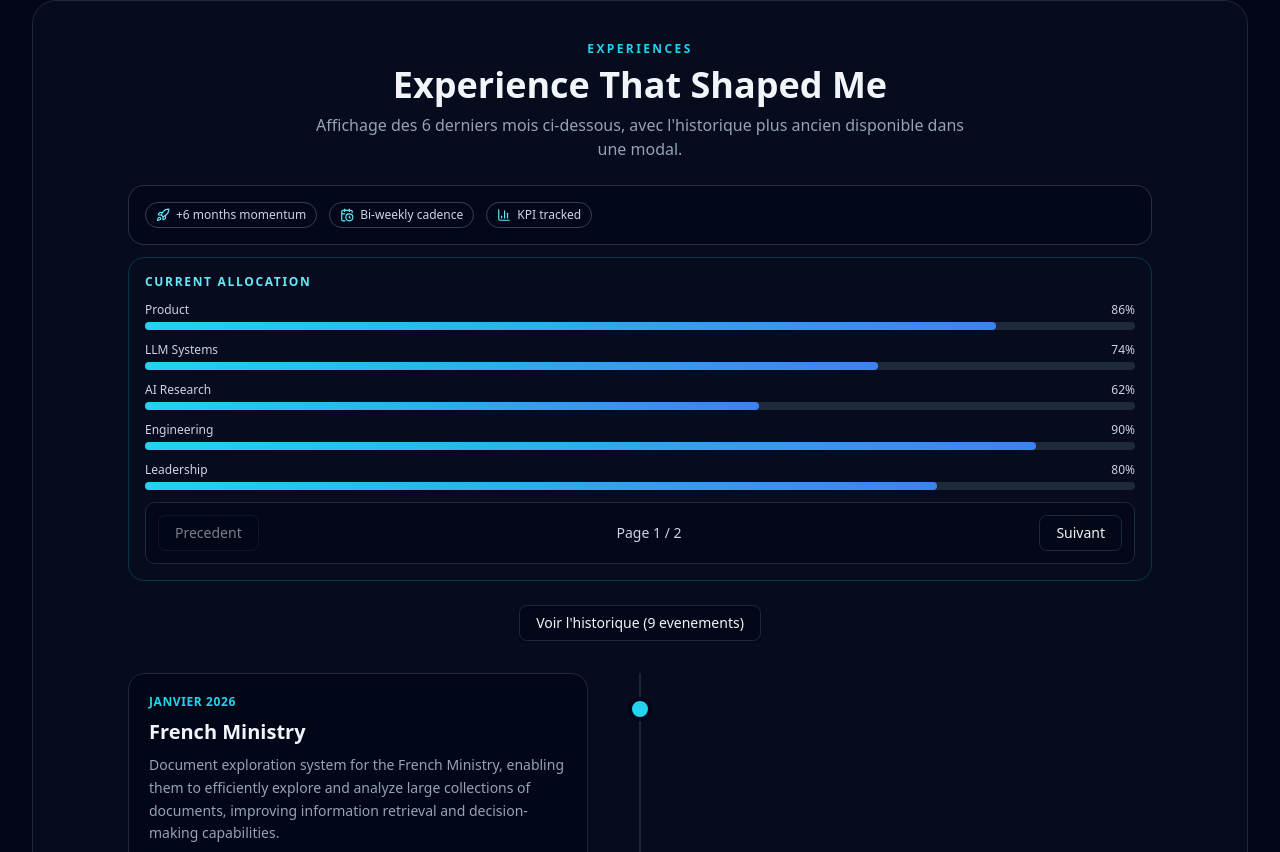
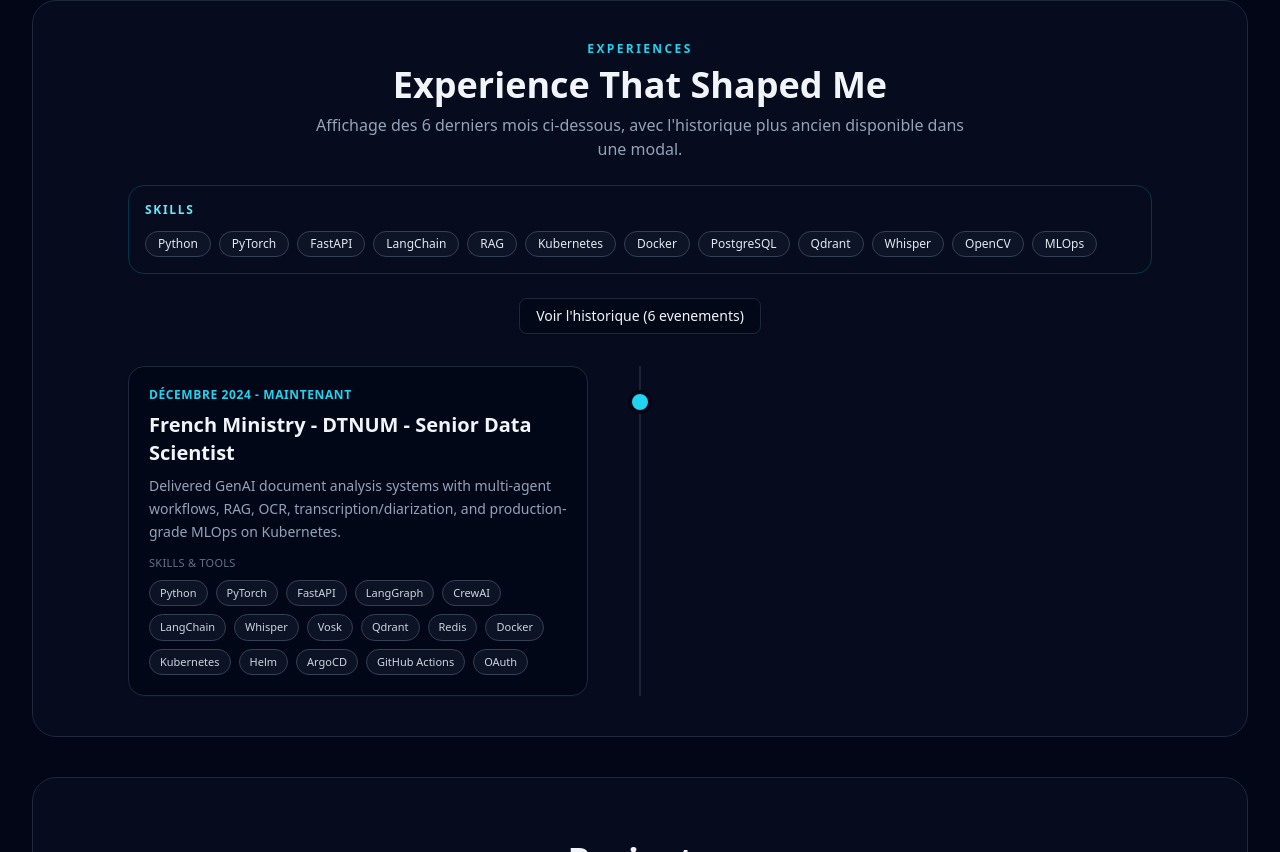
Before and after one commit to mitchou10/mitchou10.github.io, a React (Vite) app: page / in a window 1280 px wide. Shown: the part 1568-2420 px from the top of the page. Built offline with nearby package versions, Linux system fonts and the light colour scheme.

Commit message:
feat: enhance Timeline and TimelineVisuals components with new event formatting and skills integration

```diff
--- a/src/components/Timeline.jsx
+++ b/src/components/Timeline.jsx
@@ -14,6 +14,27 @@
   });
 }
 
+function getEventReferenceDate(event) {
+  if (!event.endDate) {
+    return new Date();
+  }
+
+  return new Date(event.endDate || event.date || event.startDate);
+}
+
+function formatPeriod(event) {
+  const start = event.startDate || event.date;
+  const end = event.endDate;
+
+  if (!start) {
+    return '';
+  }
+
+  const startLabel = formatDate(start);
+  const endLabel = end ? formatDate(end) : 'Maintenant';
+  return `${startLabel} - ${endLabel}`;
+}
+
 function getExperienceTags(event) {
   const tools = Array.isArray(event.tools) ? event.tools : [];
   const skills = Array.isArray(event.skills) ? event.skills : [];
@@ -25,7 +46,7 @@
   const [olderPage, setOlderPage] = useState(1);
 
   const sortedEvents = useMemo(
-    () => [...experiencesData].sort((a, b) => new Date(b.date).getTime() - new Date(a.date).getTime()),
+    () => [...experiencesData].sort((a, b) => getEventReferenceDate(b).getTime() - getEventReferenceDate(a).getTime()),
     [],
   );
 
@@ -34,8 +55,8 @@
     return new Date(now.getFullYear(), now.getMonth() - 6, now.getDate());
   }, []);
 
-  const recentEvents = sortedEvents.filter((event) => new Date(event.date).getTime() >= sixMonthsAgo.getTime());
-  const olderEvents = sortedEvents.filter((event) => new Date(event.date).getTime() < sixMonthsAgo.getTime());
+  const recentEvents = sortedEvents.filter((event) => getEventReferenceDate(event).getTime() >= sixMonthsAgo.getTime());
+  const olderEvents = sortedEvents.filter((event) => getEventReferenceDate(event).getTime() < sixMonthsAgo.getTime());
 
   const olderTotalPages = Math.max(1, Math.ceil(olderEvents.length / ITEMS_PER_PAGE));
   const safeOlderPage = Math.min(olderPage, olderTotalPages);
@@ -89,7 +110,7 @@
               const isLeft = index % 2 === 0;
 
               return (
-                <article key={`${item.date}-${item.title}`} className="relative pl-10 md:pl-0">
+                <article key={`${item.startDate || item.date}-${item.title}`} className="relative pl-10 md:pl-0">
                   <div
                     className="absolute left-0 top-6 h-6 w-6 rounded-full border-4 border-slate-950 bg-cyan-400 md:left-1/2 md:-translate-x-1/2"
                     aria-hidden="true"
@@ -97,7 +118,7 @@
 
                   <div className={isLeft ? 'md:mr-[52%] md:pr-8' : 'md:ml-[52%] md:pl-8'}>
                     <div className="rounded-2xl border border-slate-800 bg-slate-950/70 p-5 shadow-sm shadow-cyan-900/10 transition hover:border-cyan-500/60">
-                      <p className="text-xs font-semibold uppercase tracking-wider text-cyan-400">{formatDate(item.date)}</p>
+                      <p className="text-xs font-semibold uppercase tracking-wider text-cyan-400">{formatPeriod(item)}</p>
                       <h3 className="mt-2 text-xl font-semibold text-slate-100">{item.title}</h3>
                       <p className="mt-2 text-sm leading-relaxed text-slate-400">{item.description}</p>
                       {getExperienceTags(item).length > 0 && (
@@ -106,7 +127,7 @@
                           <div className="mt-2 flex flex-wrap gap-2">
                             {getExperienceTags(item).map((tag) => (
                               <span
-                                key={`${item.date}-${item.title}-${tag}`}
+                                key={`${item.startDate || item.date}-${item.title}-${tag}`}
                                 className="rounded-full border border-slate-700 bg-slate-900/80 px-2.5 py-1 text-[11px] font-medium text-slate-300"
                               >
                                 {tag}
@@ -159,8 +180,8 @@
 
             <div className="mt-6 space-y-3">
               {paginatedOlderEvents.map((event) => (
-                <article key={`${event.date}-${event.title}`} className="rounded-xl border border-slate-800 bg-slate-950/70 p-4">
-                  <p className="text-xs font-semibold uppercase tracking-wide text-cyan-400">{formatDate(event.date)}</p>
+                <article key={`${event.startDate || event.date}-${event.title}`} className="rounded-xl border border-slate-800 bg-slate-950/70 p-4">
+                  <p className="text-xs font-semibold uppercase tracking-wide text-cyan-400">{formatPeriod(event)}</p>
                   <h5 className="mt-1 text-lg font-semibold text-slate-100">{event.title}</h5>
                   <p className="mt-1 text-sm text-slate-400">{event.description}</p>
                   {getExperienceTags(event).length > 0 && (
@@ -169,7 +190,7 @@
                       <div className="mt-2 flex flex-wrap gap-2">
                         {getExperienceTags(event).map((tag) => (
                           <span
-                            key={`${event.date}-${event.title}-${tag}`}
+                            key={`${event.startDate || event.date}-${event.title}-${tag}`}
                             className="rounded-full border border-slate-700 bg-slate-900/80 px-2.5 py-1 text-[11px] font-medium text-slate-300"
                           >
                             {tag}
--- a/src/components/TimelineVisuals.jsx
+++ b/src/components/TimelineVisuals.jsx
@@ -1,79 +1,46 @@
-import { useMemo, useState } from 'react';
-import { BarChart3, CalendarClock, Rocket } from 'lucide-react';
+import { useMemo } from 'react';
 
-import { Button } from '@/components/ui/button';
-import currentAllocation from '@/data/current-allocation.json';
-
-const ITEMS_PER_PAGE = 5;
+import experienceSkills from '@/data/experience-skills.json';
 
 export default function TimelineVisuals() {
-  const [allocationPage, setAllocationPage] = useState(1);
-
-  const totalPages = Math.max(1, Math.ceil(currentAllocation.length / ITEMS_PER_PAGE));
-  const safeAllocationPage = Math.min(allocationPage, totalPages);
-  const paginatedAllocation = useMemo(() => {
-    const start = (safeAllocationPage - 1) * ITEMS_PER_PAGE;
-    return currentAllocation.slice(start, start + ITEMS_PER_PAGE);
-  }, [safeAllocationPage]);
+  const normalizedSkills = useMemo(
+    () =>
+      experienceSkills
+        .map((item) => {
+          if (typeof item === 'string') {
+            return { label: item, usage: '' };
+          }
+          return {
+            label: item?.label || item?.name || '',
+            usage: item?.usage || item?.description || '',
+          };
+        })
+        .filter((item) => item.label),
+    [],
+  );
 
   return (
     <div className="mt-6 space-y-3">
-      <article className="rounded-2xl border border-slate-700/70 bg-slate-950/45 p-4">
-        <div className="flex flex-wrap items-center gap-3 text-xs text-slate-300">
-          <span className="inline-flex items-center gap-1.5 rounded-full border border-slate-700 px-2.5 py-1">
-            <Rocket className="h-3.5 w-3.5 text-cyan-300" aria-hidden="true" />
-            +6 months momentum
-          </span>
-          <span className="inline-flex items-center gap-1.5 rounded-full border border-slate-700 px-2.5 py-1">
-            <CalendarClock className="h-3.5 w-3.5 text-cyan-300" aria-hidden="true" />
-            Bi-weekly cadence
-          </span>
-          <span className="inline-flex items-center gap-1.5 rounded-full border border-slate-700 px-2.5 py-1">
-            <BarChart3 className="h-3.5 w-3.5 text-cyan-300" aria-hidden="true" />
-            KPI tracked
-          </span>
-        </div>
-      </article>
+      <article className="rounded-2xl border border-cyan-500/25 bg-gradient-to-r from-cyan-500/8 via-slate-900/70 to-slate-900/70 p-4">
+        <p className="text-xs font-semibold uppercase tracking-[0.14em] text-cyan-300">Skills</p>
+        <div className="mt-3 flex flex-wrap gap-2">
+          {normalizedSkills.map((skill) => (
+            <div key={skill.label} className="group relative">
+              <button
+                type="button"
+                title={skill.usage || skill.label}
+                className="rounded-full border border-slate-700 bg-slate-900/75 px-3 py-1 text-xs font-medium text-slate-200 transition hover:border-cyan-400 focus-visible:border-cyan-400 focus-visible:outline-none"
+              >
+                {skill.label}
+              </button>
 
-      <article className="rounded-2xl border border-cyan-500/25 bg-gradient-to-r from-cyan-500/8 via-slate-900/70 to-slate-900/70 p-4">
-        <p className="text-xs font-semibold uppercase tracking-[0.14em] text-cyan-300">Current Allocation</p>
-        <div className="mt-3 space-y-3">
-          {paginatedAllocation.map((item) => (
-            <div key={item.label}>
-              <div className="mb-1 flex items-center justify-between text-xs text-slate-300">
-                <span>{item.label}</span>
-                <span>{item.percent}%</span>
-              </div>
-              <div className="h-2 rounded-full bg-slate-800">
-                <div
-                  className="h-2 rounded-full bg-gradient-to-r from-cyan-400 to-blue-500"
-                  style={{ width: `${item.percent}%` }}
-                />
-              </div>
+              {skill.usage && (
+                <div className="pointer-events-none invisible absolute left-1/2 top-[calc(100%+8px)] z-20 w-64 -translate-x-1/2 rounded-lg border border-slate-700 bg-slate-950/95 px-3 py-2 text-left text-xs text-slate-300 opacity-0 shadow-lg transition duration-150 group-hover:visible group-hover:opacity-100 group-focus-within:visible group-focus-within:opacity-100">
+                  {skill.usage}
+                </div>
+              )}
             </div>
           ))}
-
-          {totalPages > 1 && (
-            <div className="mt-2 flex items-center justify-between gap-3 rounded-lg border border-slate-800 bg-slate-950/60 p-3">
-              <Button
-                variant="outline"
-                onClick={() => setAllocationPage((page) => Math.max(1, page - 1))}
-                disabled={safeAllocationPage === 1}
-              >
-                Precedent
-              </Button>
-              <p className="text-sm text-slate-300">
-                Page {safeAllocationPage} / {totalPages}
-              </p>
-              <Button
-                variant="outline"
-                onClick={() => setAllocationPage((page) => Math.min(totalPages, page + 1))}
-                disabled={safeAllocationPage === totalPages}
-              >
-                Suivant
-              </Button>
-            </div>
-          )}
         </div>
       </article>
     </div>
--- /dev/null
+++ b/src/data/experience-skills.json
@@ -0,0 +1,50 @@
+[
+  {
+    "label": "Python",
+    "usage": "Used as the core language for ML/GenAI APIs, data pipelines, and production services."
+  },
+  {
+    "label": "PyTorch",
+    "usage": "Used for model training and fine-tuning on computer vision and LLM-oriented tasks."
+  },
+  {
+    "label": "FastAPI",
+    "usage": "Used to expose model and document services through robust REST APIs."
+  },
+  {
+    "label": "LangChain",
+    "usage": "Used to orchestrate LLM chains and tool-based reasoning workflows."
+  },
+  {
+    "label": "RAG",
+    "usage": "Used to ground responses on internal document corpora with retrieval + generation."
+  },
+  {
+    "label": "Kubernetes",
+    "usage": "Used to deploy, scale, and isolate AI services across environments."
+  },
+  {
+    "label": "Docker",
+    "usage": "Used to package services for reproducible local and production execution."
+  },
+  {
+    "label": "PostgreSQL",
+    "usage": "Used to store metadata, task state, and structured outputs from AI pipelines."
+  },
+  {
+    "label": "Qdrant",
+    "usage": "Used as vector storage for semantic search and retrieval quality in RAG use cases."
+  },
+  {
+    "label": "Whisper",
+    "usage": "Used to transcribe meetings and audio streams for downstream analysis."
+  },
+  {
+    "label": "OpenCV",
+    "usage": "Used for image preprocessing and vision pipelines in OCR and inspection tasks."
+  },
+  {
+    "label": "MLOps",
+    "usage": "Used to monitor, version, and continuously improve model lifecycle in production."
+  }
+]
--- a/src/data/experiences.json
+++ b/src/data/experiences.json
@@ -1,63 +1,125 @@
 [
   {
-    "date": "2013-09-01",
-    "title": "Sopra-Steria ",
-    "description": "Build abnormality detection system for a large telecom company, improving their ability to identify and respond to network issues.",
-    "tools": ["Python", "scikit-learn", "Pandas", "SQL"]
+    "date": "2024-12-01",
+    "startDate": "2024-12-01",
+    "endDate": null,
+    "title": "French Ministry - DTNUM - Senior Data Scientist",
+    "description": "Delivered GenAI document analysis systems with multi-agent workflows, RAG, OCR, transcription/diarization, and production-grade MLOps on Kubernetes.",
+    "tools": [
+      "Python",
+      "PyTorch",
+      "FastAPI",
+      "LangGraph",
+      "CrewAI",
+      "LangChain",
+      "Whisper",
+      "Vosk",
+      "Qdrant",
+      "Redis",
+      "Docker",
+      "Kubernetes",
+      "Helm",
+      "ArgoCD",
+      "GitHub Actions",
+      "OAuth"
+    ]
   },
   {
-    "date": "2015-09-01",
-    "title": "Orange",
-    "description": "Spam detection system for a large telecom company, enhancing their ability to filter out unwanted communications and improve customer experience.",
-    "tools": ["Python", "NLP", "TF-IDF", "XGBoost"]
+    "date": "2020-03-01",
+    "startDate": "2020-03-01",
+    "endDate": "2024-11-30",
+    "title": "Fujitsu - CoE - Lead Data Scientist",
+    "description": "Led data science initiatives across GenAI/RAG, computer vision, and MLOps; built custom agents, improved retrieval quality, and deployed end-to-end AI products.",
+    "tools": [
+      "Python",
+      "PyTorch",
+      "OpenCV",
+      "C++",
+      "LangChain",
+      "LlamaIndex",
+      "FAISS",
+      "Kafka",
+      "MLflow",
+      "ClearML",
+      "Airflow",
+      "Docker",
+      "Kubernetes",
+      "FastAPI",
+      "Jenkins"
+    ]
   },
   {
-    "date": "2016-09-01",
-    "title": "AXA France",
-    "description": "Fraud detection system for a major insurance company, helping them identify and prevent fraudulent claims, saving costs and improving customer trust.",
-    "tools": ["Python", "Spark", "SQL", "Gradient Boosting"]
+    "date": "2019-05-01",
+    "startDate": "2019-05-01",
+    "endDate": "2020-03-01",
+    "title": "Maisons du Monde - DataLab - Senior Data Scientist",
+    "description": "Built customer targeting and product ranking models, integrated ML workloads on GCP, and led a small squad delivering business-facing AI use cases.",
+    "tools": [
+      "Python",
+      "PyTorch",
+      "GCP",
+      "AutoML",
+      "MLflow",
+      "Docker",
+      "GitLab"
+    ]
   },
   {
-    "date": "2019-09-01",
-    "title": "Fujitsu",
-    "description": "Computer vision system for a leading technology company, enabling them to automate visual inspection processes and improve efficiency in manufacturing.",
-    "tools": ["PyTorch", "OpenCV", "MLOps", "Docker"]
+    "date": "2016-10-01",
+    "startDate": "2016-10-01",
+    "endDate": "2019-05-01",
+    "title": "AXA France - Senior Data Scientist",
+    "description": "Developed fraud and scoring services, built data marts for ML, and industrialized data engineering pipelines and APIs for insurance analytics.",
+    "tools": [
+      "Python",
+      "scikit-learn",
+      "MongoDB",
+      "Kafka",
+      "FastAPI",
+      "Flask",
+      "MLflow",
+      "GitLab"
+    ]
   },
   {
-    "date": "2024-12-05",
-    "title": "French Ministry",
-    "description": "Transcription system for the French Ministry",
-    "tools": ["Whisper", "FastAPI", "PostgreSQL", "GitHub Actions"]
+    "date": "2015-10-01",
+    "startDate": "2015-10-01",
+    "endDate": "2016-10-01",
+    "title": "Orange - Data Scientist",
+    "description": "Deployed spam detection services and ran early computer vision PoCs for face recognition and image understanding in telecom contexts.",
+    "tools": [
+      "Python",
+      "TF-IDF",
+      "Naive Bayes",
+      "OpenCV",
+      "Caffe",
+      "YOLO",
+      "Docker",
+      "Flask"
+    ]
   },
   {
-    "date": "2025-02-05",
-    "title": "French Ministry",
-    "description": "OCR service for the French Ministry, enabling them to digitize and extract information from physical documents, improving accessibility and efficiency in document management.",
-    "tools": ["Python", "FastAPI", "PostgreSQL", "Kubernetes", "Celery", "Asynchronous processing"]
+    "date": "2013-10-01",
+    "startDate": "2013-10-01",
+    "endDate": "2015-10-01",
+    "title": "Sopra Steria - Data Scientist",
+    "description": "Prototyped anomaly detection and predictive analytics solutions for cybersecurity and data leakage prevention use cases.",
+    "tools": [
+      "Python",
+      "Elasticsearch",
+      "GitLab"
+    ]
   },
   {
-    "date": "2025-02-05",
-    "title": "French Ministry",
-    "description": "Summary service for the French Ministry, providing concise and accurate summaries of lengthy documents, enhancing information retrieval and decision-making processes.",
-    "tools": ["Python", "FastAPI", "PostgreSQL", "Kubernetes", "Celery", "Asynchronous processing"]
-  },
-  {
-    "date": "2025-05-05",
-    "title": "French Ministry",
-    "description": "Build data extraction system for the French Ministry, enabling them to efficiently extract relevant information from large volumes of data, improving data analysis and decision-making capabilities.",
-    "tools": ["Python", "FastAPI", "PostgreSQL", "Kubernetes", "Celery", "Asynchronous processing"]
-  },
-  {
-    "date": "2025-08-05",
-    "title": "French Ministry",
-    "description": "RAG system for the French Ministry, enabling them to retrieve and generate relevant information from large datasets, improving information access and decision-making processes.",
-    "tools": ["Python", "FastAPI", "PostgreSQL", "Kubernetes", "Celery", "Asynchronous processing"]
-  },
-  {
-    "date": "2026-01-05",
-    "title": "French Ministry",
-    "description": "Document exploration system for the French Ministry, enabling them to efficiently explore and analyze large collections of documents, improving information retrieval and decision-making capabilities.",
-    "tools": ["Python", "FastAPI", "PostgreSQL", "Kubernetes", "Celery", "Asynchronous processing", "Qdrant", "Vue.js"]
+    "date": "2008-09-01",
+    "startDate": "2008-09-01",
+    "endDate": "2013-06-30",
+    "title": "ESILV - Engineering Degree - Mechanical Engineering",
+    "description": "Engineering education with strong analytical foundations, completed in La Defense, France.",
+    "tools": [
+      "Mathematics",
+      "Engineering",
+      "Problem Solving"
+    ]
   }
-
 ]
```
